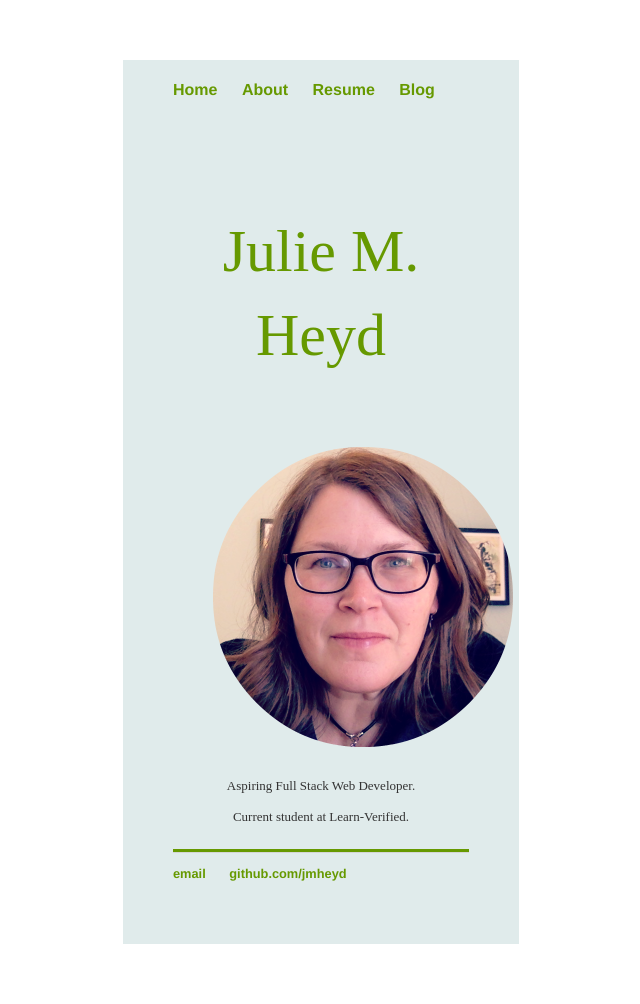
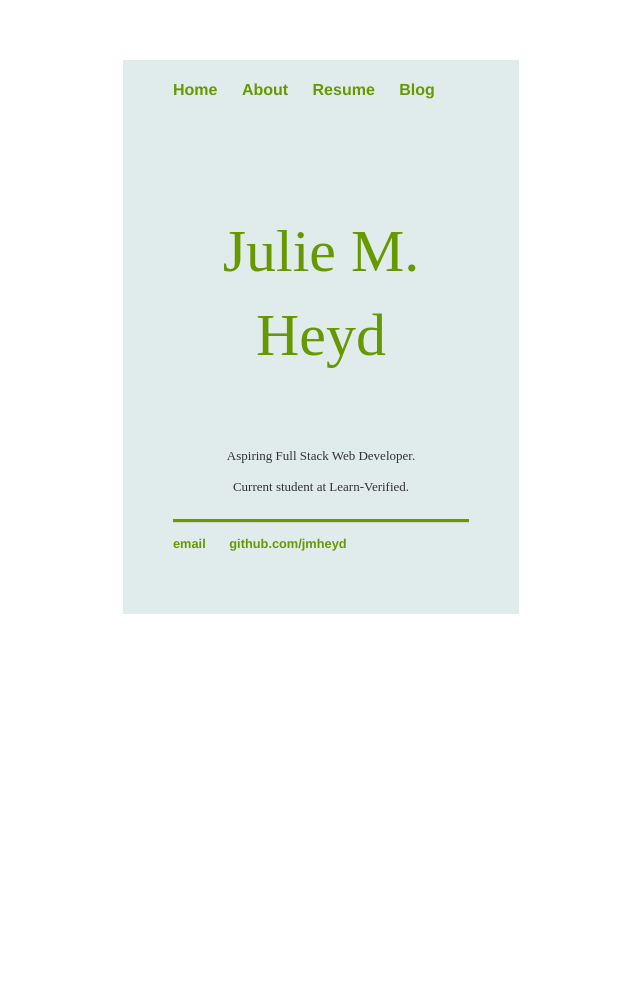
Before and after one commit to jmheyd/jmheyd.github.io, a Jekyll site: the page built from index.html, in a window 1280 px wide. Shown: the whole page, without its empty margins (319-959 px from the left). Built offline with Jekyll 4.4.1, drawn with Linux system fonts in a browser that asks for light colours; some web fonts are replaced; after the commit the page ends 900 px from its top, so only the background shows below that.

Commit message:
Update index.html

```diff
--- a/index.html
+++ b/index.html
@@ -5,9 +5,6 @@ title: Julie Heyd
 
 <div class="addline">
 	<p id="name">Julie M. Heyd</p>
-	<figure id="pic">
-	<img src="images/myphoto.png" border='0' alt="IMG 5911" height="300px" width="300px" />
-	</figure>
 	<p>Aspiring Full Stack Web Developer.</p>
 	<p>Current student at Learn-Verified.</p>
 
```
